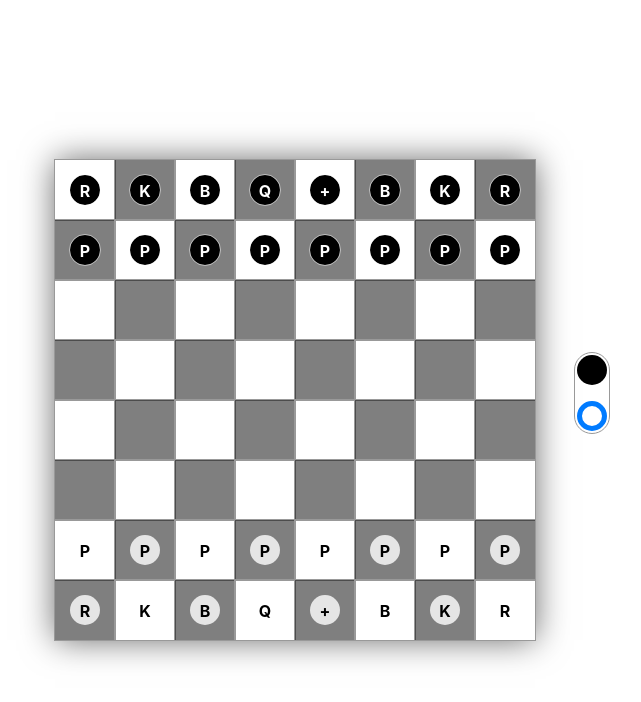
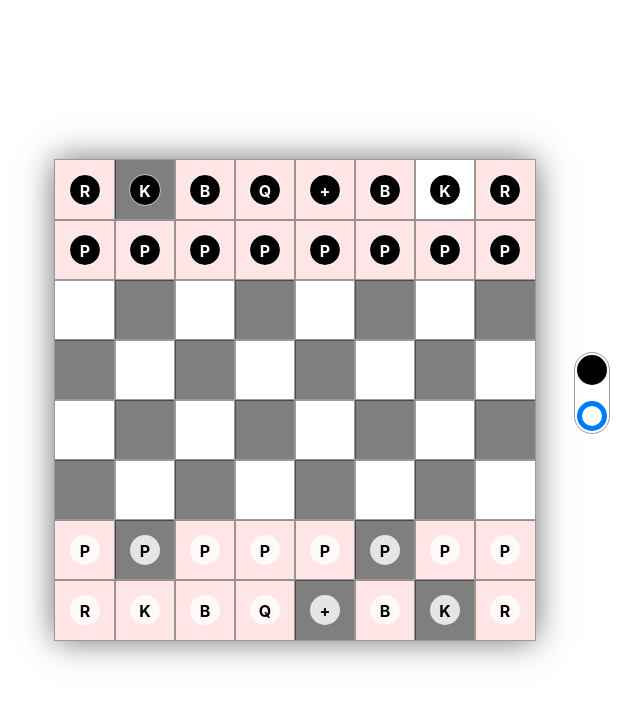
Before and after one commit to aurbano/randchess, a React (Vite) app: page / in a window 1280 px wide. Shown: the top 702 px of the page, without its empty margins (345-986 px from the left). Built offline with nearby package versions, Linux system fonts and the light colour scheme.

Commit message:
highlight cells in danger

```diff
--- a/src/components/Board/index.tsx
+++ b/src/components/Board/index.tsx
@@ -11,8 +11,10 @@ import classNames from 'classnames';
 
 const Board = () => {
   const [cells, setCells] = useState<CellData[]>([]);
+  const [highlightedCells, setHighlightedCells] = useState<number[]>([]);
+  const [dangerCells, setDangerCells] = useState<number[]>([]);
   const [selectedCell, setSelectedCell] = useState<number>(-1);
-  const [turn, setTurn] = useState(1);
+  const [turn, setTurn] = useState(0);
 
   const updateHighlights = (index: number) => {
     const { piece } = cells[index];
@@ -24,19 +26,7 @@ const Board = () => {
                     coordinate.y >= 0 && coordinate.y <= 7
     ).map(coord2idx);
 
-    const newCells = cells.map(cell => ({
-      ...cell,
-      highlight: false,
-    }));
-
-    for (let i = 0; i < indexes.length; i++) {
-      if (!newCells[indexes[i]]) {
-        continue;
-      }
-      newCells[indexes[i]].highlight = true;
-    }
-
-    setCells(newCells);
+    setHighlightedCells(indexes);
   }
 
   const selectPiece = (index: number) => {
@@ -97,7 +87,32 @@ const Board = () => {
 
   useEffect(() => {
     setCells(getStandardPieces());
+    setTurn(1);
   }, []);
+
+  useEffect(() => {
+    // update which cells are in danger when the turn changes
+    const newDangerCells: number[] = [];
+
+    // cells in danger are cells that can be taken by the enemy
+    cells.forEach((cell, index) => {
+      const { piece } = cell;
+      if (!piece) {
+        return;
+      }
+      const validMoves = piece.move(idx2coord(cell.index), cells) || [];
+
+      validMoves.forEach(move => {
+        const moveCell = cells[coord2idx(move)];
+
+        if (moveCell?.piece && moveCell?.piece.identity !== piece.identity) {
+          newDangerCells.push(moveCell.index);
+        }
+      });
+    });
+
+    setDangerCells(newDangerCells);
+  }, [turn]);
 
   return (
     <div className='game-area'>
@@ -111,6 +126,8 @@ const Board = () => {
             <Cell
               key={`${cell.piece?.label}-${index}`}
               {...cell}
+              highlight={highlightedCells.includes(index)}
+              danger={dangerCells.includes(index)}
               selected={index === selectedCell}
               onHover={() => onCellHover(index)}
               onClick={() => onCellClick(index)}
--- a/src/components/Cell/index.scss
+++ b/src/components/Cell/index.scss
@@ -12,6 +12,10 @@
 
   &.clear {
     background: rgba(0, 0, 0, 0.5);
+  }
+
+  &.danger {
+    background: rgba(255, 0, 0, 0.1);
   }
 
   &.highlight {
--- a/src/components/Cell/index.tsx
+++ b/src/components/Cell/index.tsx
@@ -6,11 +6,13 @@ import { idx2coord } from "../../util/idx2coord";
 import './index.scss';
 
 export type CellProps = CellData & {
+  highlight: boolean;
+  danger: boolean;
   onHover: () => void;
   onClick: () => void;
 };
 
-export const Cell = ({index, highlight, piece, onHover, selected, onClick}: CellProps) => {
+export const Cell = ({index, highlight, danger, piece, onHover, selected, onClick}: CellProps) => {
   const [showLabels, setShowLabels] = useState(false);
 
   const onCellHover = () => {
@@ -31,7 +33,7 @@ export const Cell = ({index, highlight, piece, onHover, selected, onClick}: Cell
   const isOddCell = (coords.x + coords.y) % 2 !== 0;
 
   return <div
-    className={classNames('cell', {clear: isOddCell, highlight, selectable: piece || highlight})}
+    className={classNames('cell', {clear: isOddCell, highlight, danger, selectable: piece || highlight})}
     style={{
       width: HEIGHT,
       height: HEIGHT,
--- a/src/constants.ts
+++ b/src/constants.ts
@@ -14,7 +14,6 @@ export type Piece = {
 
 export type CellData = {
   index: number;
-  highlight: boolean;
   piece: Piece | null;
   selected?: boolean;
 };
```
